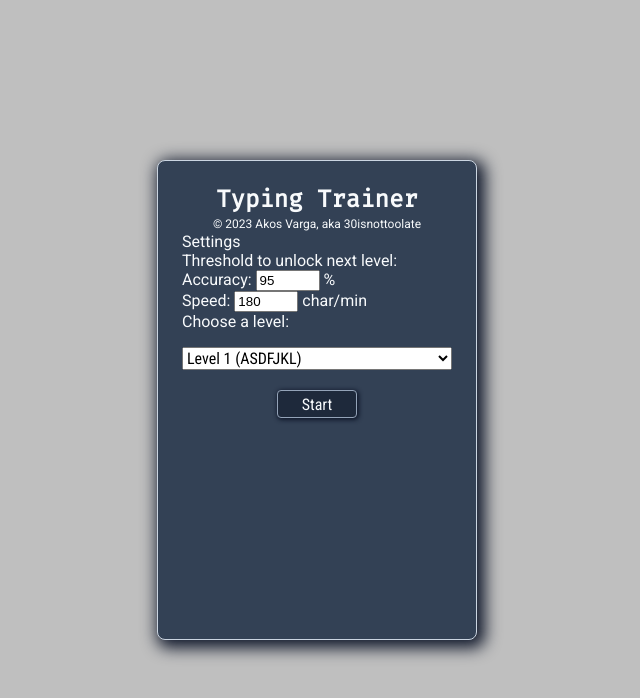
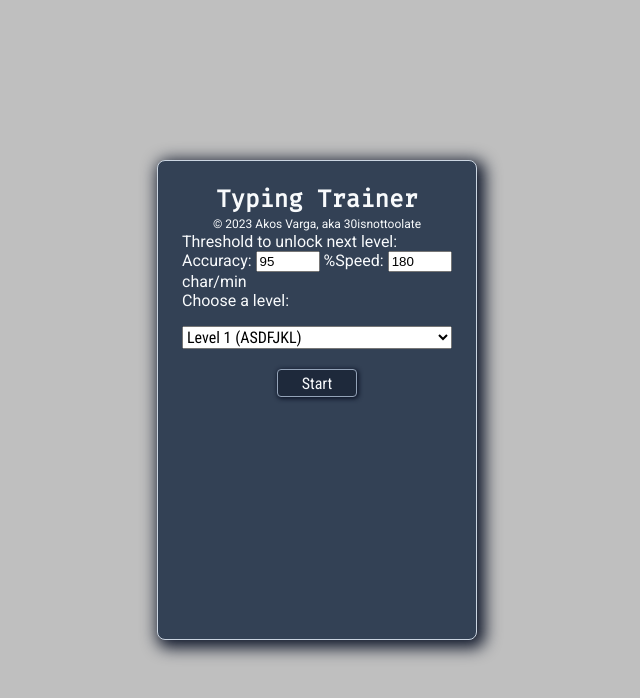
Before and after one commit to 30isnottoolate/typing-trainer, a React app: page / in a window 1280 px wide. Shown: the top 698 px of the page, without its empty margins (323-963 px from the left). Built offline with nearby package versions, Linux system fonts and the light colour scheme.

Commit message:
Add threshold container in place of separate divs

```diff
--- a/src/components/LevelMenu.tsx
+++ b/src/components/LevelMenu.tsx
@@ -41,9 +41,8 @@ const LevelMenu: React.FC<LevelMenuProps> = (
                     <h1>Typing Trainer</h1>
                     <span>© {new Date().getFullYear()} Akos Varga, aka 30isnottoolate</span>
                 </div>
-                <p>Settings</p>
                 <p>Threshold to unlock next level:</p>
-                <div>
+                <div className="threshold-container">
                     <label htmlFor="accuracy">Accuracy: </label>
                     <input
                         type="number"
@@ -54,8 +53,6 @@ const LevelMenu: React.FC<LevelMenuProps> = (
                         onChange={event => changeAccuracyScore(event)}
                     />
                     <span> %</span>
-                </div>
-                <div>
                     <label htmlFor="speed">Speed: </label>
                     <input
                         type="number"
```
